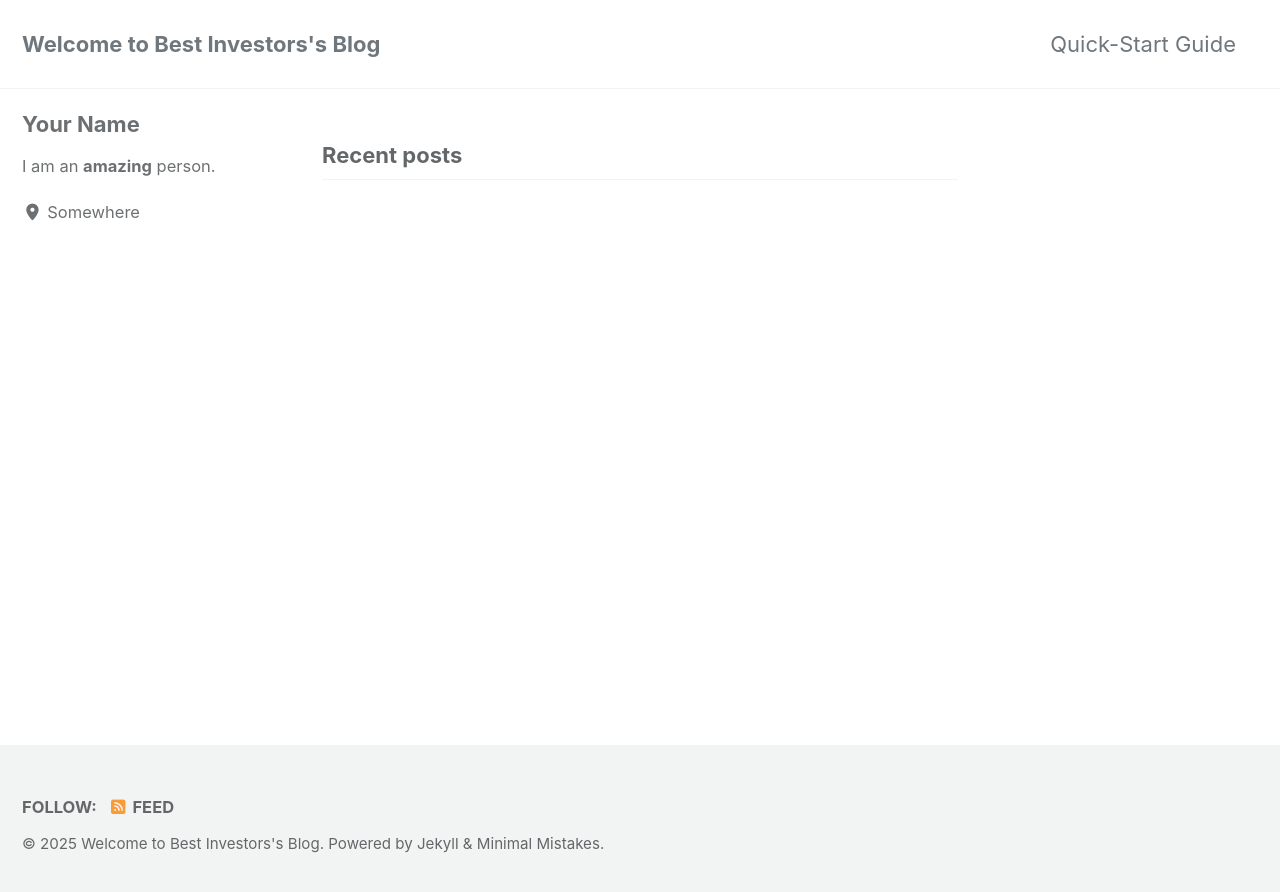
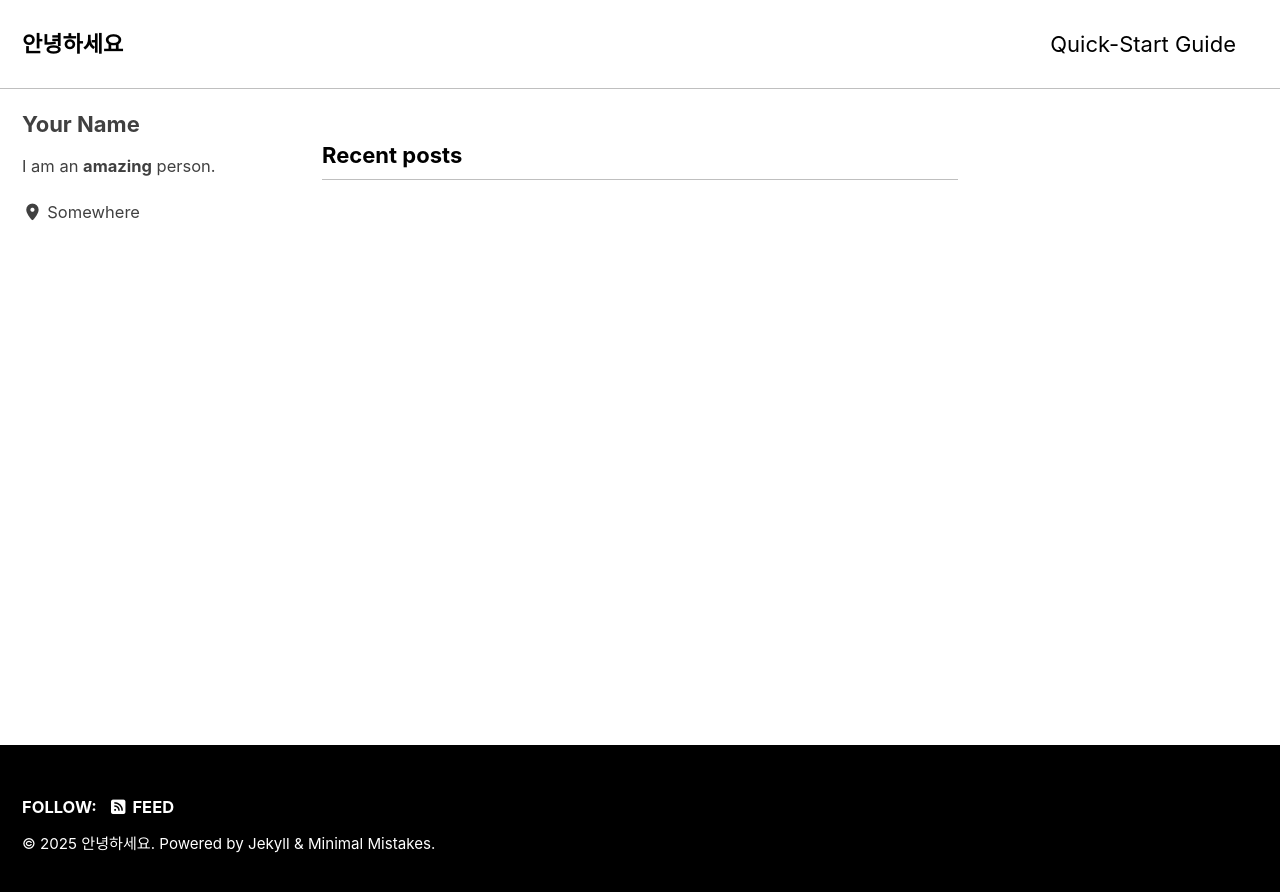
Before and after one commit to kgw1047/kgw1047.github.io, a Jekyll site: the page built from index.html, in a window 1280 px wide. Shown: the top 892 px of the page. Built offline with Jekyll 4.4.1, drawn with Linux system fonts in a browser that asks for light colours; cached includes are drawn as plain includes; the list of posts is cut into pages by our own code.

Commit message:
change theme

```diff
--- a/_config.yml
+++ b/_config.yml
@@ -10,14 +10,14 @@
 # Review documentation to determine if you should use `theme` or `remote_theme`
 # https://mmistakes.github.io/minimal-mistakes/docs/quick-start-guide/#installing-the-theme
 
-# theme                  : "minimal-mistakes-jekyll"
+theme                  : "minimal-mistakes-jekyll"
 # remote_theme           : "mmistakes/minimal-mistakes"
-minimal_mistakes_skin    : "default" # "air", "aqua", "contrast", "dark", "dirt", "neon", "mint", "plum", "sunrise"
+minimal_mistakes_skin    : "contrast" # "default", "air", "aqua", "contrast", "dark", "dirt", "neon", "mint", "plum", "sunrise"
 
 # Site Settings
 locale                   : "en-US"
 rtl                      : # true, false (default) # turns direction of the page into right to left for RTL languages
-title                    : "Welcome to Best Investors's Blog"
+title                    : "안녕하세요"
 title_separator          : "-"
 subtitle                 : # site tagline that appears below site title in masthead
 name                     : "Your Name"
```
